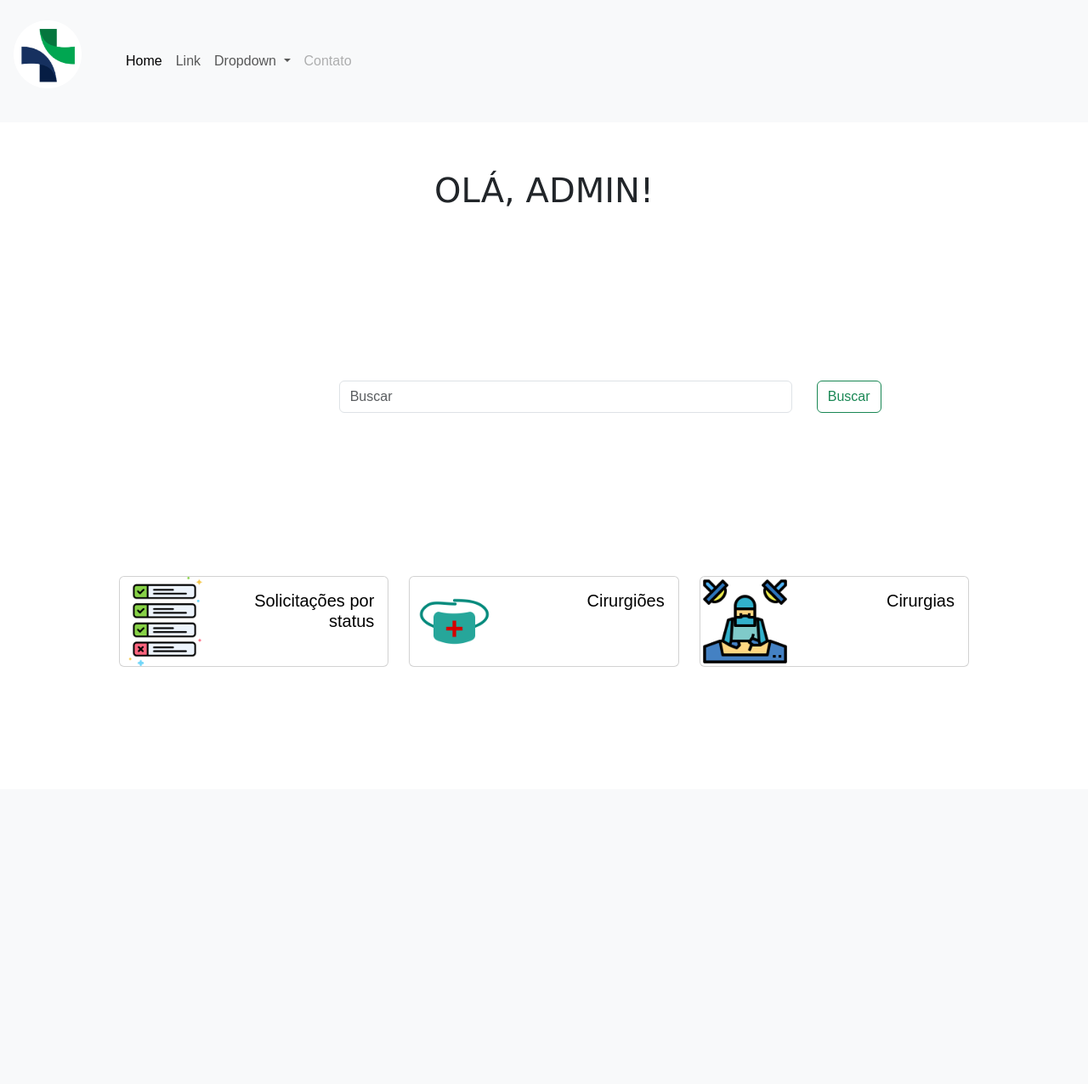
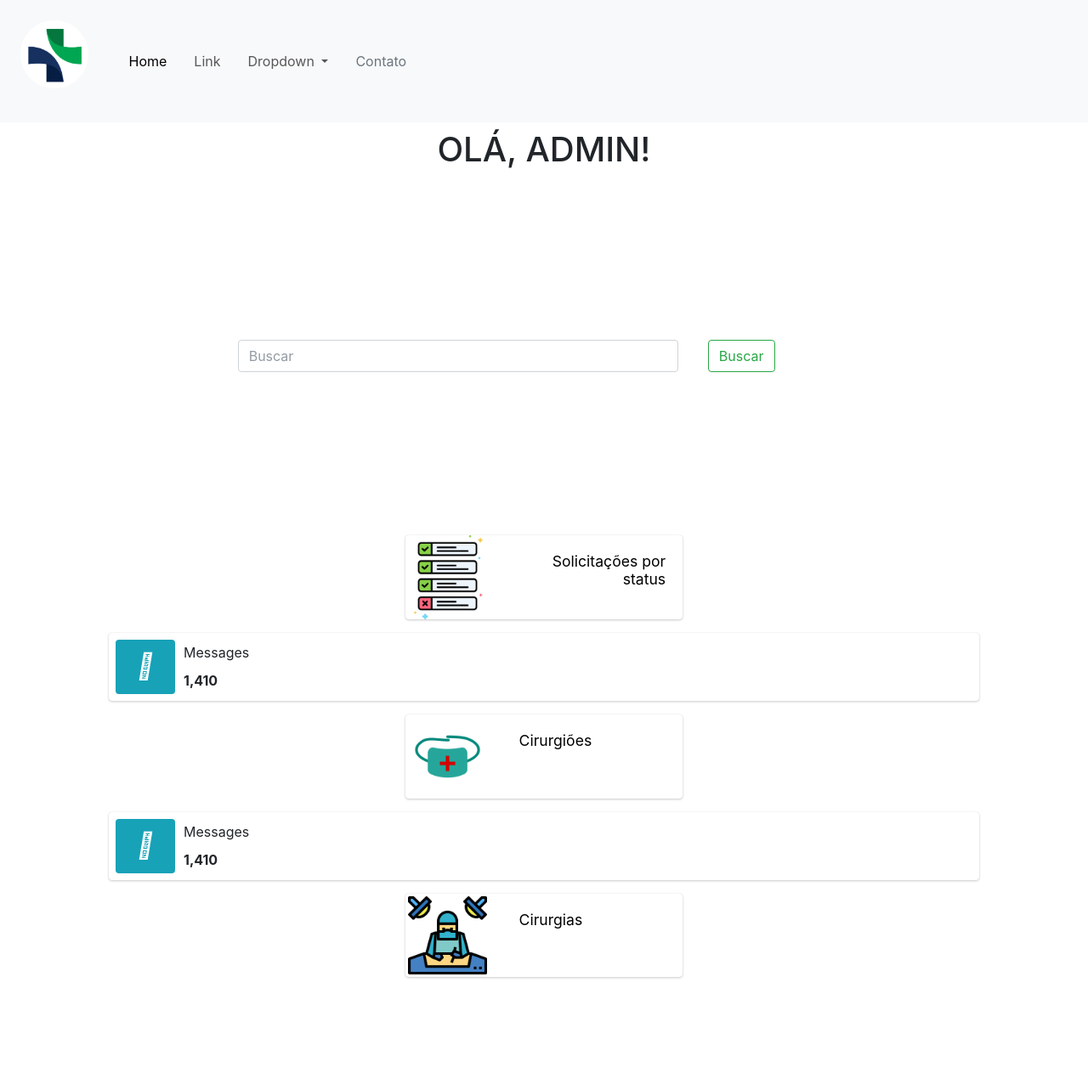
Before and after one commit to vitpinheiro/centrocirurgico, a PHP site: page / in a window 1280 px wide; the page is wider, and only the part inside the window is pictured. Shown: the top 1276 px of that part at 85% size. Before the commit the page ends 785 px from the top of that part, so only its background shows below. Run offline with PHP 8.4, Linux system fonts and the light colour scheme; data that the repository does not hold is empty; some libraries are stand-ins or nearby versions.

Commit message:
Mais bibliotecas

```diff
--- a/index.php
+++ b/index.php
@@ -19,6 +19,9 @@ $mostrarbanco = $puxardados->pegarregistro();
     <link rel="stylesheet" href="node_modules/bootstrap/dist/css/bootstrap.min.css">
     <link rel="stylesheet" href="node_modules\sweetalert2\dist\sweetalert2.min.css">
     <link rel="stylesheet" href="style.css">
+    <link rel="stylesheet" href="node_modules\font-awesome\css\font-awesome.min.css">
+
+    <link rel="stylesheet" href="https://cdn.jsdelivr.net/npm/admin-lte@3.2/dist/css/adminlte.min.css">
 
 
 <style>
@@ -99,7 +102,13 @@ $mostrarbanco = $puxardados->pegarregistro();
                 </div>
             </div>
         </div>
-
+        <div class="info-box">
+  <span class="info-box-icon bg-info"><i class="far fa-envelope"></i></span>
+  <div class="info-box-content">
+    <span class="info-box-text">Messages</span>
+    <span class="info-box-number">1,410</span>
+  </div>
+</div>
         <div class="col-md-4" id="cirurgioesDiv">
             <div class="card mb-3">
                 <div class="row g-0">
@@ -116,7 +125,13 @@ $mostrarbanco = $puxardados->pegarregistro();
                 </div>
             </div>
         </div>
-
+        <div class="info-box">
+  <span class="info-box-icon bg-info"><i class="far fa-envelope"></i></span>
+  <div class="info-box-content">
+    <span class="info-box-text">Messages</span>
+    <span class="info-box-number">1,410</span>
+  </div>
+</div>
         <div class="col-md-4" id="cirurgiasDiv">
             <div class="card mb-3">
                 <div class="row g-0">
@@ -137,6 +152,9 @@ $mostrarbanco = $puxardados->pegarregistro();
 </main>
 
 <script src="node_modules\bootstrap\dist\js\bootstrap.min.js"></script>
+<script src="node_modules\jquery\dist\jquery.min.js"></script>
+
+<script src="https://cdn.jsdelivr.net/npm/admin-lte@3.2/dist/js/adminlte.min.js"></script>
 
 <script src="https://cdn.jsdelivr.net/npm/bootstrap@5.3.3/dist/js/bootstrap.bundle.min.js" integrity="sha384-YvpcrYf0tY3lHB60NNkmXc5s9fDVZLESaAA55NDzOxhy9GkcIdslK1eN7N6jIeHz" crossorigin="anonymous"></script>
 <script src="https://cdn.jsdelivr.net/npm/@popperjs/core@2.11.8/dist/umd/popper.min.js" integrity="sha384-I7E8VVD/ismYTF4hNIPjVp/Zjvgyol6VFvRkX/vR+Vc4jQkC+hVqc2pM8ODewa9r" crossorigin="anonymous"></script>
--- a/package.json
+++ b/package.json
@@ -2,6 +2,7 @@
   "dependencies": {
     "bootstrap": "^5.3.3",
     "chart.js": "^4.4.2",
+    "font-awesome": "^4.7.0",
     "jquery": "^3.7.1",
     "sweetalert2": "^11.10.7"
   }
```
Also changed, not shown: package-lock.json.
